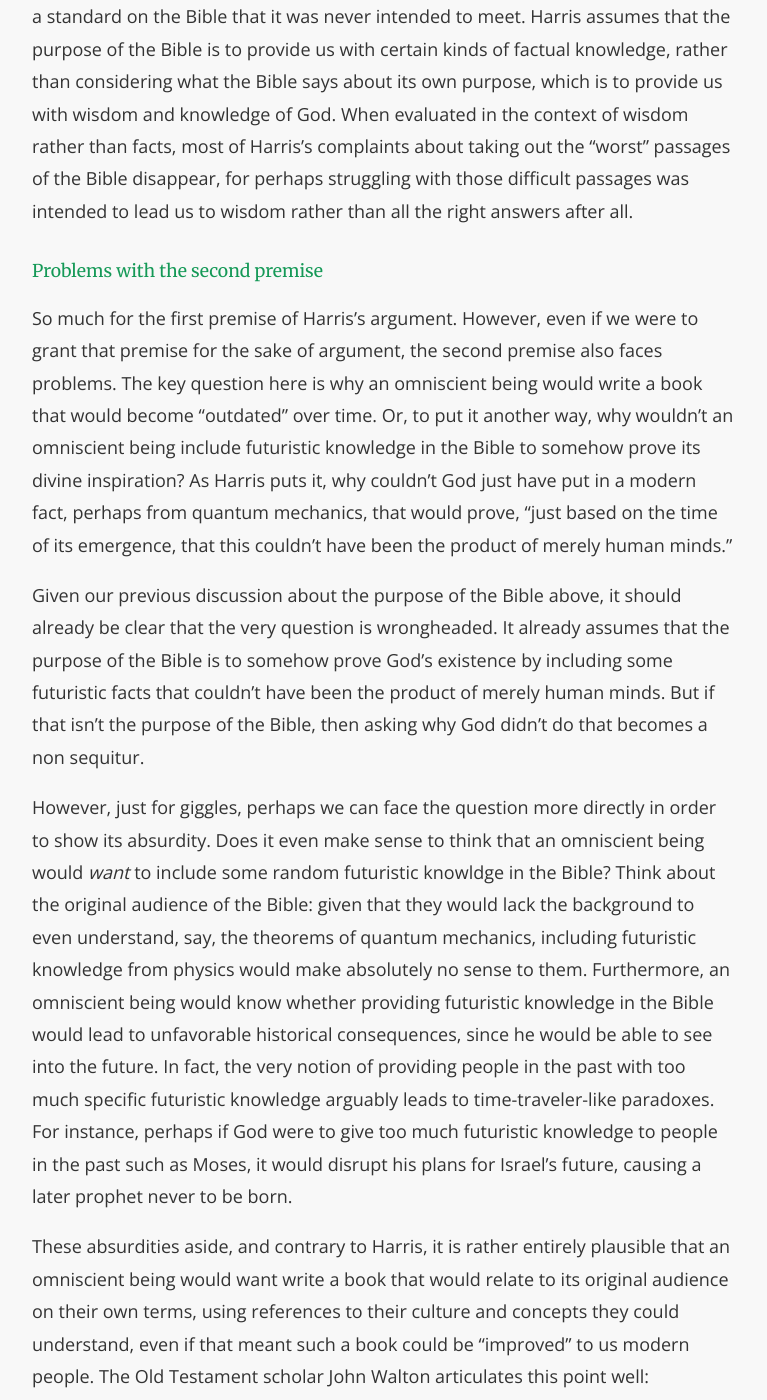
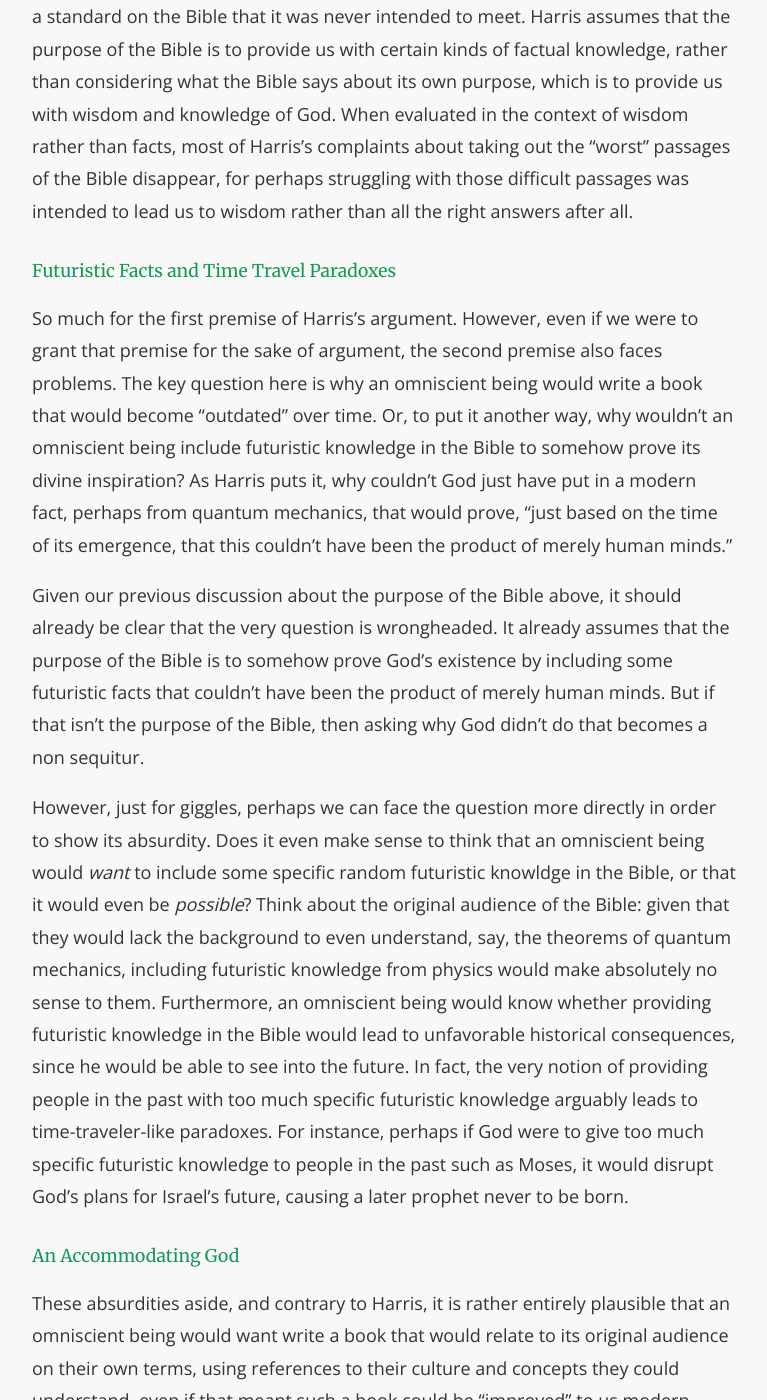
Before and after one commit to second-breakfast/second-breakfast.github.io, a Jekyll site: the page built from _posts/2019-01-09-sam-harris-bible.markdown, in a window 1280 px wide and 1400 px high, scrolled down 2985 px. Shown: the whole window, without its empty margins (256-1023 px from the left). Built offline with Jekyll 4.4.1, drawn with Linux system fonts in a browser that asks for light colours; some of the changed text lies outside the part shown.

Commit message:
Update Sam Harris post

```diff
--- a/_posts/2019-01-09-sam-harris-bible.markdown
+++ b/_posts/2019-01-09-sam-harris-bible.markdown
@@ -30,29 +30,30 @@
 
 ### The Argument Analyzed
 
-#### Problems with the first premise
 The most obvious problem with Harris's argument is the vague claim that the Bible can be improved. Improved for *who* exactly, or for *what* purpose? Harris never explicitly says. Yet, improvement is always relative to some goal. You can say that Jackie Chan's backflip can be improved because he fell; but if his *goal* was to fall for a movie stunt you would be wrong! So, in order to evaluate this argument, it is crucial that we consider what Harris has in mind when he talks about improving the Bible. And if the improvement of a thing is relative to its purpose, then it is crucial that we answer what Harris thinks, in turn, about the following question: what is the purpose of the Bible?
 
+#### The Purpose of the Bible
 If we look carefully at the way Harris talks about improving the Bible in various other books and interviews, he most likely has in mind two specific ways that the Bible can be improved.<sup>2</sup> First, Harris thinks the Bible can be improved by being updated to be more in line with modern people's ethical views about various social issues as sex and marriage. Second, Harris thinks the Bible can be improved by being made more accurate according to modern scientific standards. These ways that Harris thinks the Bible can be improved reveal what he thinks the purpose of the Bible is: to give us moral or scientific facts.
 
 Now, if this is what Harris thinks the purpose of the Bible is, then it is easy to see why he thinks it can be improved. However, is it really plausible to think that God wrote the Bible merely in order to provide the ancients with futuristic scientific knowledge that they couldn't have gotten otherwise? Not at all. Rather, when we take a look at the Bible's *own claims* about why it was given to us, we see a different picture. According to the Bible itself, the reason it was given to mankind was to provide us with knowledge of God (cf. John 20:31, 1 John 5:13), to bring God's people comfort and joy during times of persecution (cf. Psalm 119:28,35,45,47,52), and to cause us to consider our attitudes and behavior in light of God's good character (cf. 2 Timoth 3:16, Hebrews 4:12). So, rather than merely provide us with specific answers to all the random questions we could throw at it, the Bible is instead intended to lead us to wisdom (cf. Provers 2:6).
 
 In short, the problem with the first premise in Harris's argument is that he imposes a standard on the Bible that it was never intended to meet. Harris assumes that the purpose of the Bible is to provide us with certain kinds of factual knowledge, rather than considering what the Bible says about its own purpose, which is to provide us with wisdom and knowledge of God. When evaluated in the context of wisdom rather than facts, most of Harris's complaints about taking out the "worst" passages of the Bible disappear, for perhaps struggling with those difficult passages was intended to lead us to wisdom rather than all the right answers after all.
 
-#### Problems with the second premise
+#### Futuristic Facts and Time Travel Paradoxes
 So much for the first premise of Harris's argument. However, even if we were to grant that premise for the sake of argument, the second premise also faces problems. The key question here is why an omniscient being would write a book that would become "outdated" over time. Or, to put it another way, why wouldn't an omniscient being include futuristic knowledge in the Bible to somehow prove its divine inspiration? As Harris puts it, why couldn't God just have put in a modern fact, perhaps from quantum mechanics, that would prove, "just based on the time of its emergence, that this couldn't have been the product of merely human minds."
 
 Given our previous discussion about the purpose of the Bible above, it should already be clear that the very question is wrongheaded. It already assumes that the purpose of the Bible is to somehow prove God's existence by including some futuristic facts that couldn't have been the product of merely human minds. But if that isn't the purpose of the Bible, then asking why God didn't do that becomes a non sequitur.
 
-However, just for giggles, perhaps we can face the question more directly in order to show its absurdity. Does it even make sense to think that an omniscient being would *want* to include some random futuristic knowldge in the Bible? Think about the original audience of the Bible: given that they would lack the background to even understand, say, the theorems of quantum mechanics, including futuristic knowledge from physics would make absolutely no sense to them. Furthermore, an omniscient being would know whether providing futuristic knowledge in the Bible would lead to unfavorable historical consequences, since he would be able to see into the future. In fact, the very notion of providing people in the past with too much specific futuristic knowledge arguably leads to time-traveler-like paradoxes. For instance, perhaps if God were to give too much futuristic knowledge to people in the past such as Moses, it would disrupt his plans for Israel's future, causing a later prophet never to be born.
+However, just for giggles, perhaps we can face the question more directly in order to show its absurdity. Does it even make sense to think that an omniscient being would *want* to include some specific random futuristic knowldge in the Bible, or that it would even be *possible*? Think about the original audience of the Bible: given that they would lack the background to even understand, say, the theorems of quantum mechanics, including futuristic knowledge from physics would make absolutely no sense to them. Furthermore, an omniscient being would know whether providing futuristic knowledge in the Bible would lead to unfavorable historical consequences, since he would be able to see into the future. In fact, the very notion of providing people in the past with too much specific futuristic knowledge arguably leads to time-traveler-like paradoxes. For instance, perhaps if God were to give too much specific futuristic knowledge to people in the past such as Moses, it would disrupt God's plans for Israel's future, causing a later prophet never to be born.
 
+#### An Accommodating God
 These absurdities aside, and contrary to Harris, it is rather entirely plausible that an omniscient being would want write a book that would relate to its original audience on their own terms, using references to their culture and concepts they could understand, even if that meant such a book could be “improved” to us modern people. The Old Testament scholar John Walton articulates this point well:
 
 > God has accommodated himself to the world of ancient Israel to initiate that revelation. We therefore recognize that although the Bible is written for us (indeed, for everyone), it is not written to us. In its context, it is not communicated in our language; it is not addressed to our culture; it does not anticipate the questions about the world and its operations that stem from our modern situations and issues.<sup>3</sup>
 
 Indeed, according to Christian thought, just as the God of Israel revealed himself as Jesus of Nazareth in a particular period of history — which means he followed certain customs, wore certain clothes, and spoke certain languages — God also revealed the Bible into particular periods of history. If that is the case, then it is only natural that the Bible would take on some of the characteristics and values of the period of history in which it was revealed. As the theologians of old put it, the Bible contains the words of God, in the words of men.
 
-Thus, the second premise of Harris's argument is highly problematic. It relies on the unmotivated assumption that the purpose of the Bible is to provide people with futuristic knowledge, and also assumes that an omniscient being could, or even would want to do that in the first place.
+Thus, the second premise of Harris's argument is also problematic. It relies on the unmotivated assumption that the purpose of the Bible is to provide people with futuristic knowledge, and that an omniscient being *could* do that in the first place, without disrupting his other plans for history.
 
 ### Conclusion
 In conclusion, Harris’s argument against the Bible is unpersuasive. The first premise, that the Bible can be improved, is vague and only makes sense if one makes the assumption that the purpose of the Bible is to convey modern scientific knowledge or some other such knowldge. But if the purpose of the Bible is to give us wisdom and help us know God, then Harris's claim that the Bible can be improved loses most of its force. Similarly, even if the first premise were true, the second premise, that an omniscient being would never write a book that could be improved, also fails. Especially given our discussion of the purpose of the Bible, it is entirely plausible that an omniscient being would *want* to write book that could be “improved” in order to more effectively communicate to Israel using their culture, and to accomplish his specific purposes later in history.
```
